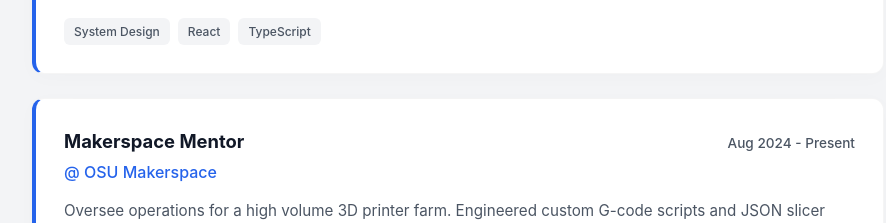
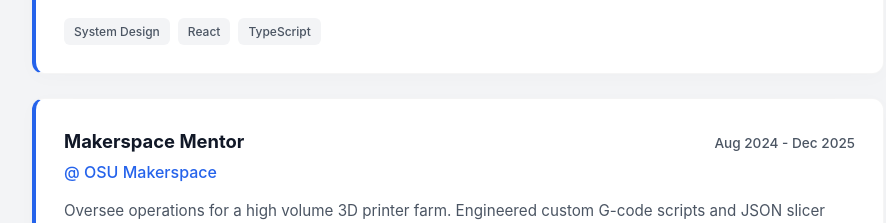
Before and after one commit to jianbo-zhao1/jianbo-zhao1.github.io, a React (Vite) app: page / in a window 1280 px wide. Shown: the part 1722-1945 px from the top of the page, without its empty margins (182-1068 px from the left). Built offline with nearby package versions, Linux system fonts and the light colour scheme.

Commit message:
Update experience section

```diff
--- a/src/App.tsx
+++ b/src/App.tsx
@@ -182,7 +182,7 @@ function App() {
     {
       company: "OSU Makerspace",
       role: "Makerspace Mentor",
-      date: "Aug 2024 - Present",
+      date: "Aug 2024 - Dec 2025",
       description: "Oversee operations for a high volume 3D printer farm. Engineered custom G-code scripts and JSON slicer profiles to automate workflows, significantly reducing print failure rates and optimizing hardware performance.",
       tags: ["G-Code", "Python", "Hardware/Software", "Operations"]
     }
```
